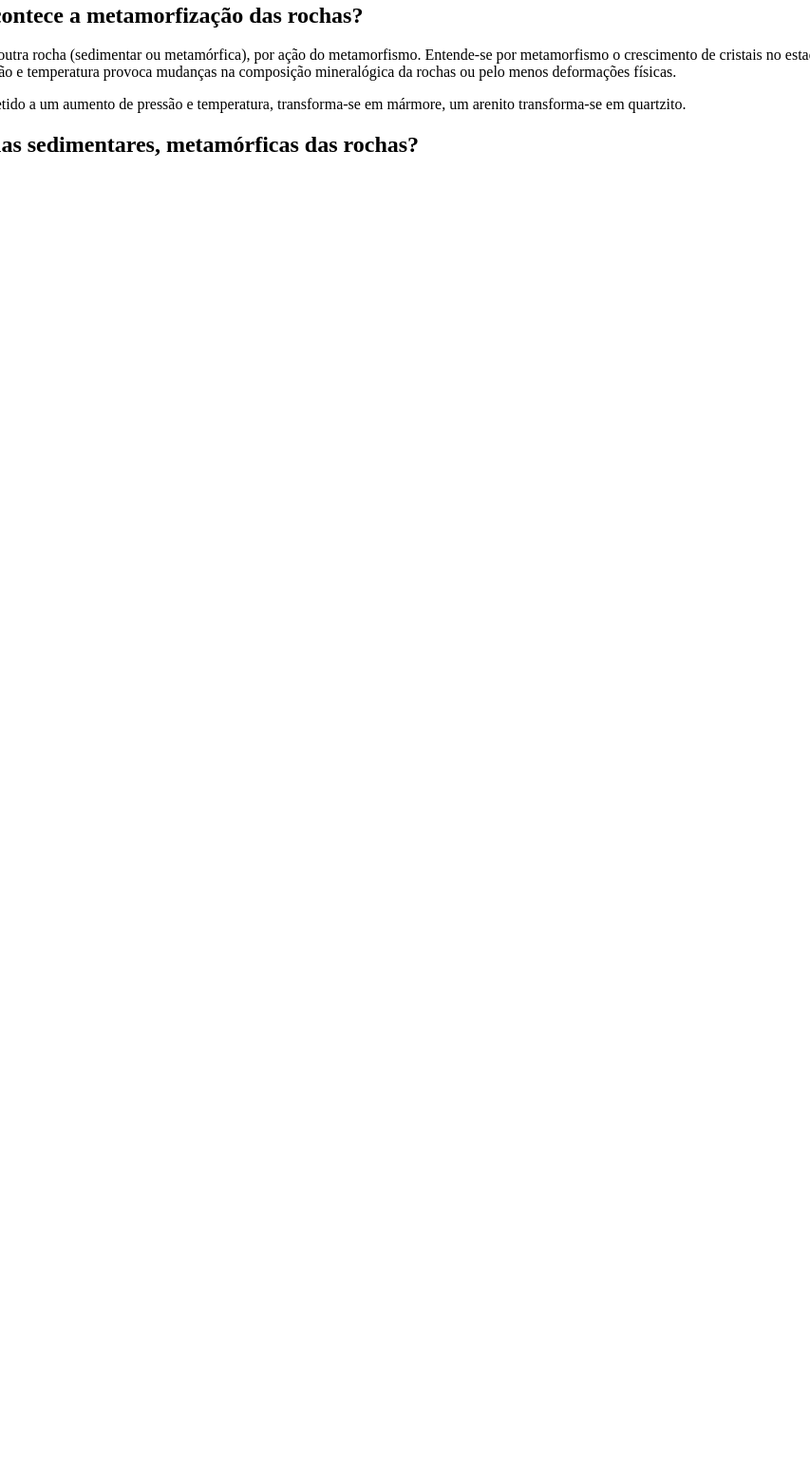
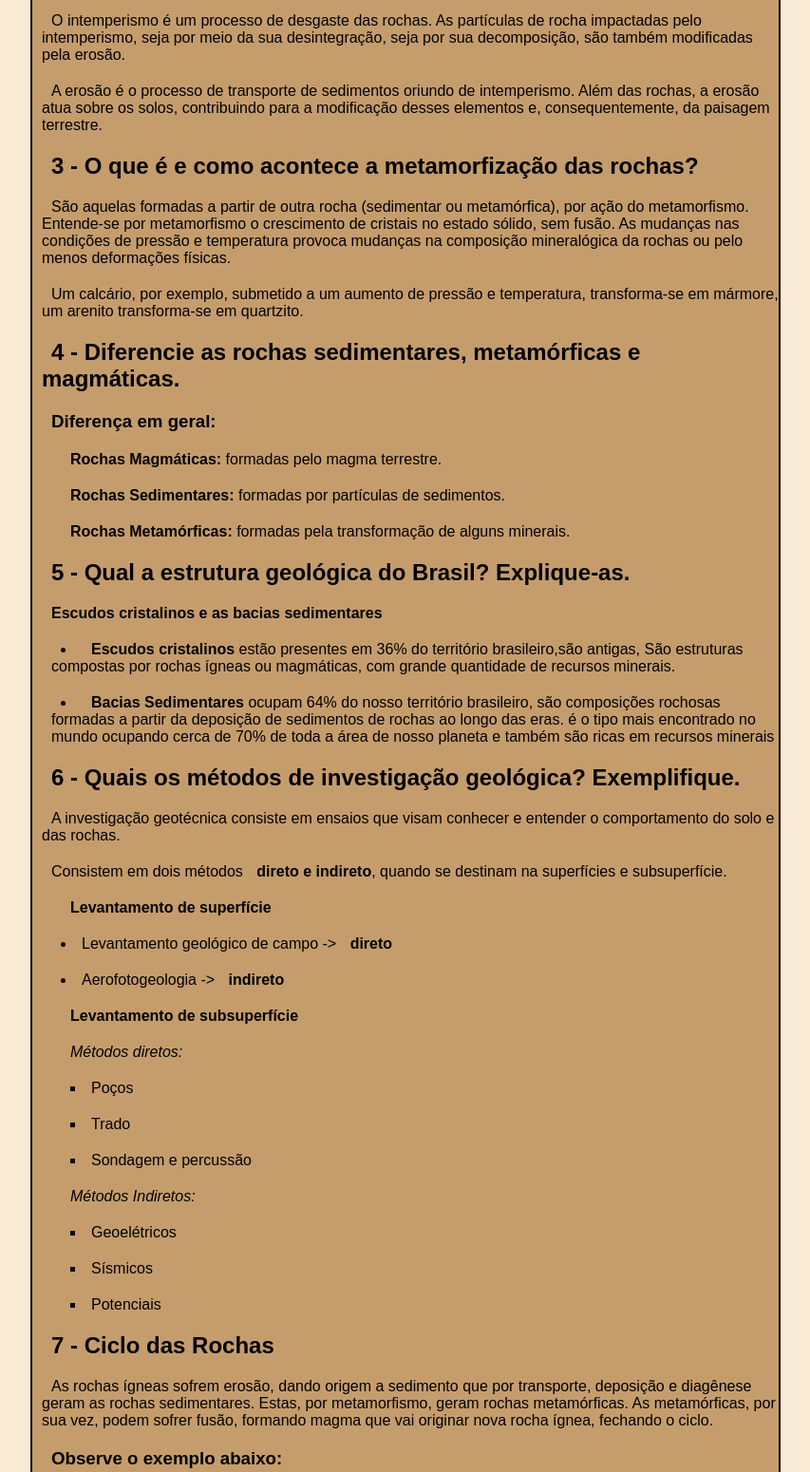
Before and after one commit to antonyanw/geologia, a plain HTML site: page index.html in a window 1280 px wide. Shown: the part 317-1867 px from the top of the page at 95% size, without its empty margins (223-1076 px from the left). Before the commit the page ends 800 px from the top, so only its background shows below. Drawn offline with Linux system fonts and the light colour scheme.

Commit message:
Projeto Pronto

```diff
--- a/estilo/style.css
+++ b/estilo/style.css
@@ -1 +1,47 @@
-@charset: UTF-8;
+@charset "UTF-8";
+
+*{
+    font-family: Arial, Helvetica, sans-serif;
+    max-width: 800px;
+    margin: 20px auto 20px;
+    text-indent: 10px;
+    padding-left: 10px;
+}
+
+body{
+    background-color: antiquewhite;
+}
+
+header, main{
+    background-color: rgb(197, 157, 109);
+    border-radius: 0px 10px;
+    border: solid 2px black;
+}
+
+header{
+    padding: 5px 0px 5px 0px;
+    text-align: center;
+}
+
+main{
+    padding: 5px 0px 5px 0px;
+}
+
+main img{
+    display: block;
+    margin: auto;
+}
+
+main > ul{
+    list-style-position: inside;
+}
+
+footer > p{
+    background-color: rgb(121, 97, 68);
+    color: white;
+    margin: 10px auto 10px;
+    padding: 4px 0px;
+    text-align: center;
+    border-radius: 4px;
+    border: solid 2px black;
+}
--- a/index.html
+++ b/index.html
@@ -41,11 +41,105 @@
             Um calcário, por exemplo, submetido a um aumento de pressão e temperatura, transforma-se em mármore, um arenito transforma-se em quartzito.
         </p>
         <h2>
-            4 - Diferencie as rochas sedimentares, metamórficas das rochas?
+            4 - Diferencie as rochas sedimentares, metamórficas e magmáticas.
+        </h2>
+        <h3>
+            Diferença em geral:
+        </h3>
+        <ul type="none">
+            <li>
+                <strong>Rochas Magmáticas:</strong> formadas pelo magma terrestre.
+            </li>
+            <li>
+                <strong>Rochas Sedimentares:</strong> formadas por partículas de sedimentos.
+            </li>
+            <li>
+                <strong>Rochas Metamórficas:</strong> formadas pela transformação de alguns minerais.
+            </li>
+        </ul>
+        <h2>
+            5 - Qual a estrutura geológica do Brasil? Explique-as.
+        </h2>
+        <h4>
+            Escudos cristalinos e as bacias sedimentares
+        </h4>
+        <ul>
+            <li>
+                <b>Escudos cristalinos</b> estão presentes em 36% do território
+                brasileiro,são antigas, São
+                estruturas compostas por rochas ígneas ou magmáticas,
+                com grande quantidade de recursos minerais.
+            </li>
+            <li>
+                <b>Bacias Sedimentares</b> ocupam 64% do nosso território brasileiro, são composições rochosas formadas a partir da deposição
+                de sedimentos de rochas ao longo das eras. é o tipo mais encontrado no mundo ocupando cerca de
+                70% de toda a área de nosso planeta e também são ricas em recursos minerais
+            </li>
+        </ul>
+        <h2>
+            6 - Quais os métodos de investigação geológica? Exemplifique.
         </h2>
         <p>
-
+            A investigação geotécnica consiste em ensaios que visam conhecer e entender o comportamento do solo e das rochas.
         </p>
+        <p>
+            Consistem em dois métodos <strong>direto e indireto</strong>, quando se destinam na superfícies e subsuperfície.
+        </p>
+        <ul>
+            <p> <b>Levantamento de superfície</b> </p>
+                <li>
+                    Levantamento geológico de campo -> <b>direto</b>
+                </li>
+                <li>
+                    Aerofotogeologia -> <b>indireto</b>
+                </li>
+        </ul>
+        <ul type="none">
+            <p><b>Levantamento de subsuperfície</b></p>
+                <li>
+                    <em>Métodos diretos:</em>
+                </li>
+                <ul type="square">
+                    <li>
+                        Poços
+                    </li>
+                    <li>
+                        Trado
+                    </li>
+                    <li>
+                        Sondagem e percussão
+                    </li>
+                </ul>
+                <li>
+                    <em>Métodos Indiretos:</em>
+                </li>
+                <ul type="square">
+                    <li>
+                        Geoelétricos
+                    </li>
+                    <li>
+                        Sísmicos
+                    </li>
+                    <li>
+                        Potenciais
+                    </li>
+                </ul>
+        </ul>
+        <h2>
+            7 - Ciclo das Rochas
+        </h2>
+        <p>
+            As rochas ígneas sofrem erosão, dando origem a sedimento que por transporte, deposição e diagênese geram as rochas sedimentares. Estas, por metamorfismo, geram rochas metamórficas. As metamórficas, por sua vez, podem sofrer fusão, formando magma que vai originar nova rocha ígnea, fechando o ciclo.
+        </p>
+        <h3>
+            Observe o exemplo abaixo:
+        </h3>
+        <img src="imagens/ciclo.png" alt="ciclo das rochas">
     </main>
+    <footer>
+        <p>
+            feito por:<strong>Antony Eduardo</strong>
+        </p>
+    </footer>
 </body>
 </html>
```
Also changed, not shown: imagens/ciclo.png (added).
